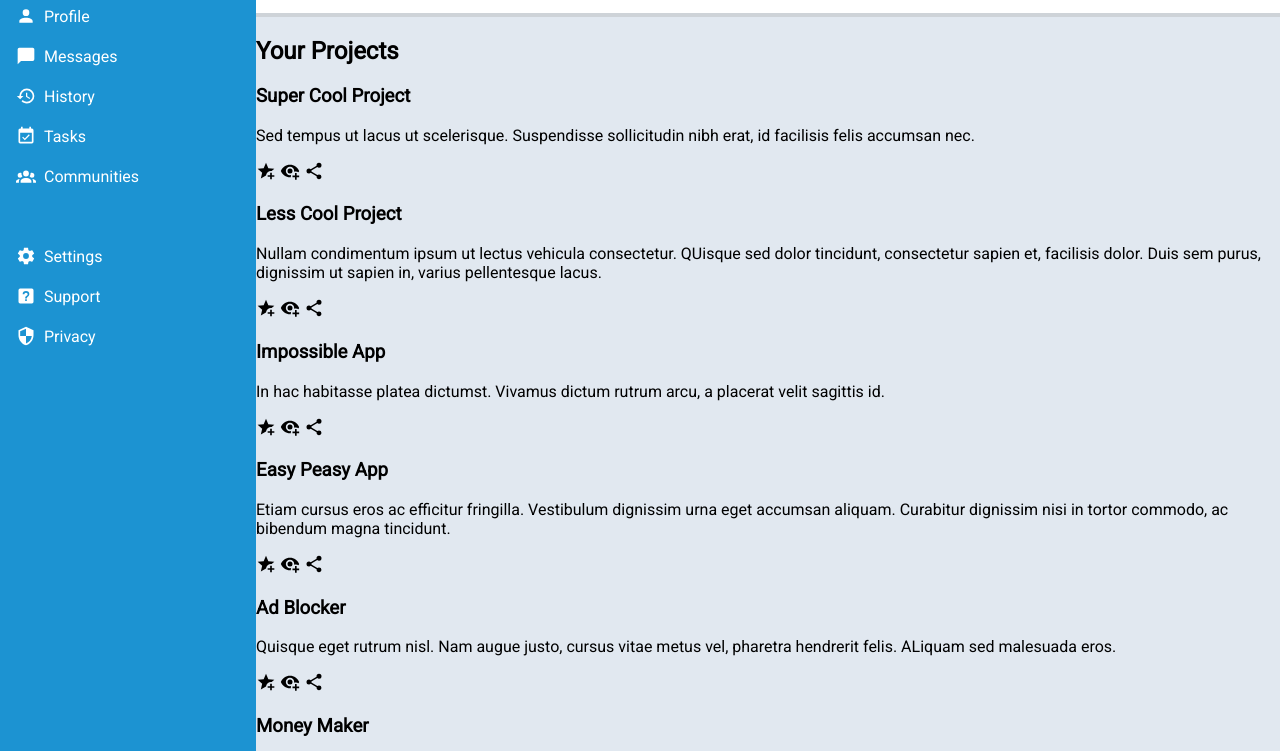
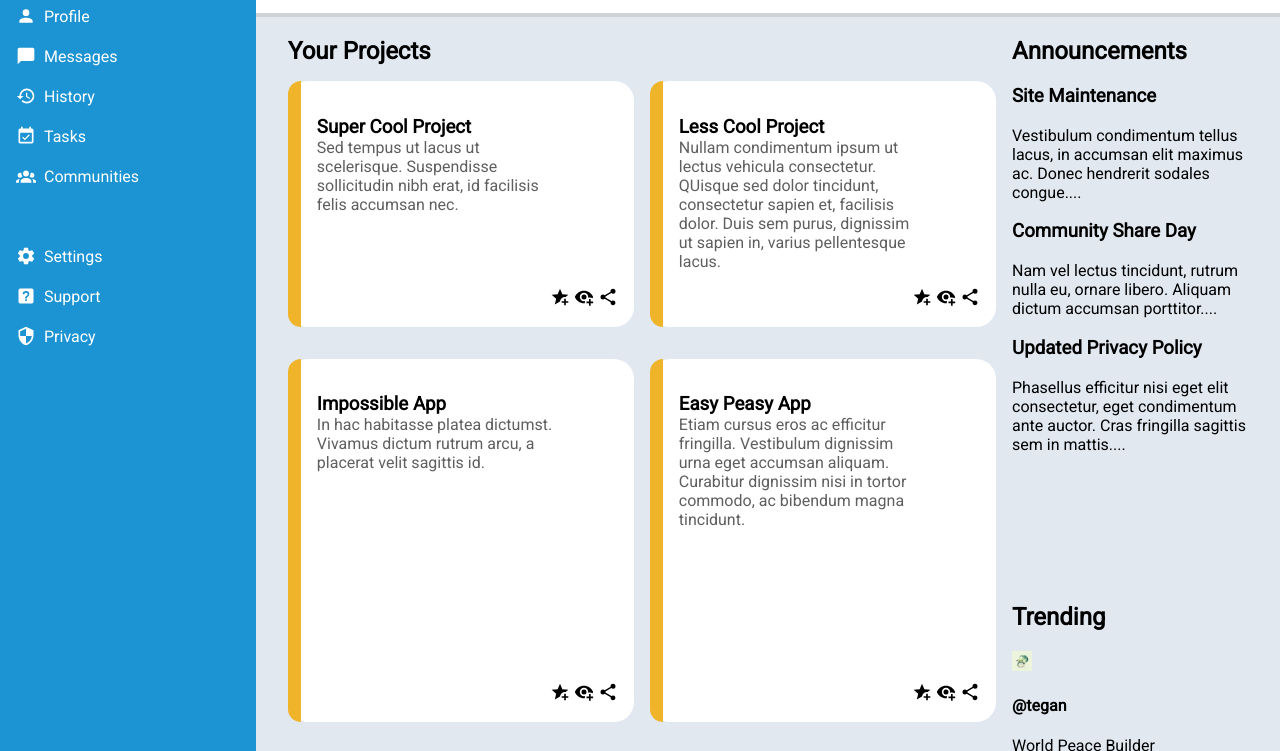
Before and after one commit to akhfirdaus07/admin-dashboard, a plain HTML site: page index.html in a window 1280 px wide. Shown: the part 164-915 px from the top of the page. Drawn offline with Linux system fonts and the light colour scheme.

Commit message:
Style the project card

```diff
--- a/index.html
+++ b/index.html
@@ -9,7 +9,8 @@
     <link rel="preconnect" href="https://fonts.googleapis.com">
     <link rel="preconnect" href="https://fonts.gstatic.com" crossorigin>
     <link href="https://fonts.googleapis.com/css2?family=Roboto&display=swap" rel="stylesheet">
-    <script src="https://kit.fontawesome.com/4c536a6bd5.js" crossorigin="anonymous" defer></script>
+
+
 </head>
 <body>
     <div class="sidebar">
@@ -80,11 +81,14 @@
         </div>
     </div>
     <div class="main-content">
-        <div>
+        <div class="project">
             <h2>Your Projects</h2>
             <div class="card">
+                <div class="card-border"></div>
+                <div class="text">
                     <h3>Super Cool Project</h3>
                     <p>Sed tempus ut lacus ut scelerisque. Suspendisse sollicitudin nibh erat, id facilisis felis accumsan nec.</p>
+                </div>
                 <div class="icon">
                     <img src="images/star-plus.svg" alt="add to favorite icon">
                     <img src="images/eye-plus.svg" alt="add to view icon">
@@ -92,8 +96,11 @@
                 </div>
             </div>
             <div class="card">
+                <div class="card-border"></div>
+                <div class="text">
                     <h3>Less Cool Project</h3>
-                <p>Nullam condimentum ipsum ut lectus vehicula consectetur. QUisque sed dolor tincidunt, consectetur sapien et, facilisis dolor. Duis sem purus, dignissim ut sapien in, varius pellentesque lacus.<p>
+                    <p>Nullam condimentum ipsum ut lectus vehicula consectetur. QUisque sed dolor tincidunt, consectetur sapien et, facilisis dolor. Duis sem purus, dignissim ut sapien in, varius pellentesque lacus.</p>
+                </div>
                 <div class="icon">
                     <img src="images/star-plus.svg" alt="add to favorite icon">
                     <img src="images/eye-plus.svg" alt="add to view icon">
@@ -101,8 +108,11 @@
                 </div>
             </div>
             <div class="card">
+                <div class="card-border"></div>
+                <div class="text">
                     <h3>Impossible App</h3>
                     <p>In hac habitasse platea dictumst. Vivamus dictum rutrum arcu, a placerat velit sagittis id.</p>
+                </div>
                 <div class="icon">
                     <img src="images/star-plus.svg" alt="add to favorite icon">
                     <img src="images/eye-plus.svg" alt="add to view icon">
@@ -110,8 +120,11 @@
                 </div>
             </div>
             <div class="card">
+                <div class="card-border"></div>
+                <div class="text">
                     <h3>Easy Peasy App</h3>
                     <p>Etiam cursus eros ac efficitur fringilla. Vestibulum dignissim urna eget accumsan aliquam. Curabitur dignissim nisi in tortor commodo, ac bibendum magna tincidunt.</p>
+                </div>
                 <div class="icon">
                     <img src="images/star-plus.svg" alt="add to favorite icon">
                     <img src="images/eye-plus.svg" alt="add to view icon">
@@ -119,8 +132,11 @@
                 </div>
             </div>
             <div class="card">
+                <div class="card-border"></div>
+                <div class="text">
                     <h3>Ad Blocker</h3>
                     <p>Quisque eget rutrum nisl. Nam augue justo, cursus vitae metus vel, pharetra hendrerit felis. ALiquam sed malesuada eros.</p>
+                </div>
                 <div class="icon">
                     <img src="images/star-plus.svg" alt="add to favorite icon">
                     <img src="images/eye-plus.svg" alt="add to view icon">
@@ -128,8 +144,11 @@
                 </div>
             </div>
             <div class="card">
+                <div class="card-border"></div>
+                <div class="text">
                     <h3>Money Maker</h3>
                     <p>Praesent convallis, libero quis congue elementum, nunc ante faucibus sapien, ac scelerisque tortor purus sit amet ex. Pellentesque mollis nec sem vel aliquam.</p>
+                </div>
                 <div class="icon">
                     <img src="images/star-plus.svg" alt="add to favorite icon">
                     <img src="images/eye-plus.svg" alt="add to view icon">
@@ -137,7 +156,7 @@
                 </div>
             </div>
         </div>
-        <div>
+        <div class="announcement">
             <h2>Announcements</h2>
             <div class="card">
                 <div>
@@ -154,9 +173,9 @@
                 </div>
             </div>
         </div>
-        <div>
+        <div class="trending">
             <h2>Trending</h2>
-            <div class="card trending">
+            <div class="card">
                 <div>
                     <img src="images/pororo-1.jpg" alt="pororo 1">
                     <h4>@tegan</h4>
@@ -181,9 +200,9 @@
         </div>
     </div>
 
-    <footer>Copyright © 2023 akhfirdaus07
-        <a href="https://github.com/akhfirdaus07"><i class="fab fa-github" style='font-size:30px' aria-hidden="true"></i></a>
-    </footer>
+
 </body>
 
+
+
 </html>
--- a/styles.css
+++ b/styles.css
@@ -1,21 +1,8 @@
-/* html {
-    margin: 0px;
-    height: 100%;
-    width: 100%;
- }
-
- body {
-    margin: 0px;
-    min-height: 100%;
-    width: 100%;
- } */
-
 body{
     font-family: 'Roboto', sans-serif;
     display:grid;
     grid-template-columns: 1fr 4fr;
     margin: 0;
-    min-height: 100vh;
 }
 
 img{
@@ -50,8 +37,6 @@ img{
     margin-top:1.5rem;
     padding-top:1rem;
 }
-
-
 
 .top>img{
     height: 40px;
@@ -108,19 +93,13 @@ a:hover{
 }
 
 .buttons button{
-
     color: white;
     outline: none;
-
-
     background-color: rgb(28,147,210);
-
     border-radius:15px;
     height: 35px;
     width: 90px;
 }
-
-
 
 .search .search-input{
     border-radius: 15px;
@@ -165,9 +144,67 @@ a:hover{
 }
 
 .main-content{
+    background-color: rgba(225,232,240,255);
+    padding: 0 2rem;
 
-    background-color: rgba(225,232,240,255);
+    display: grid;
+    grid-template-columns: 3fr 1fr;
+    grid-template-rows: 1fr 1fr;
+    grid-gap: 1rem;
 }
+
+.main-content .project{
+    grid-row: 1/3;
+
+    display: grid;
+    grid-template-columns: 1fr 1fr;
+    grid-template-rows: max-content max-content;
+
+
+    grid-gap:1rem;
+}
+
+.project h2 {
+    grid-column: 1/3;
+    margin-bottom: 0;
+}
+
+.main-content .project .card{
+    background: white;
+    border-radius: 20px;
+
+    display:grid;
+    grid-template-columns: 0.8rem 1fr;
+    grid-template-rows: 1fr auto;
+    margin-bottom: 1rem;
+}
+
+.card>.card-border{
+    background-color:  rgba(239,180,42,255);
+    border-radius:20px 0 0 20px;
+
+    grid-row: 1/3;
+}
+
+.text h3{
+    padding: 1rem 1rem 0 1rem;
+    margin-bottom: 0;
+}
+
+.text p{
+    padding-left: 1rem;
+    padding-right: 5rem;
+    margin-bottom: 0;
+    margin-top:0;
+    color: #5f5f5f;
+}
+
+.card .icon{
+    justify-self: end;
+    align-self: center;
+    padding: 1rem ;
+}
+
 
 footer{
     grid-column: 1/3;
```
Lines whose indentation alone changed are shown as unchanged.
